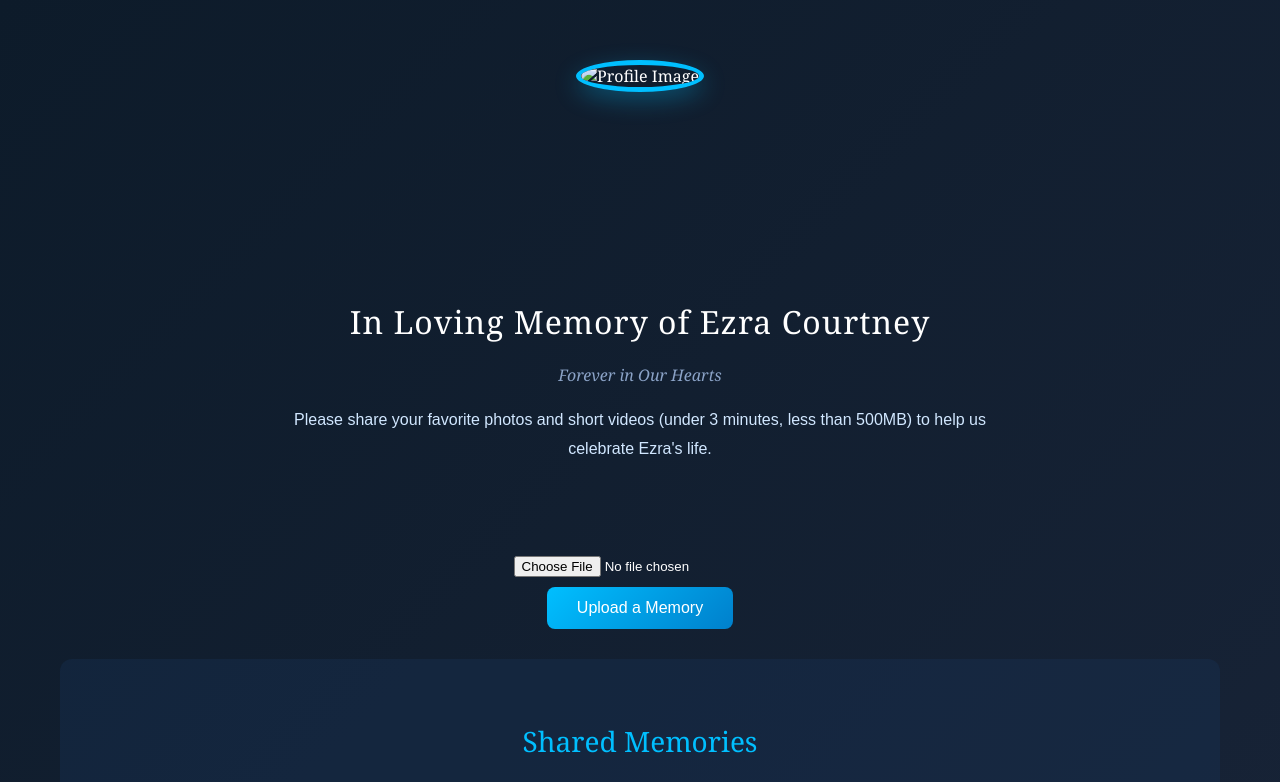
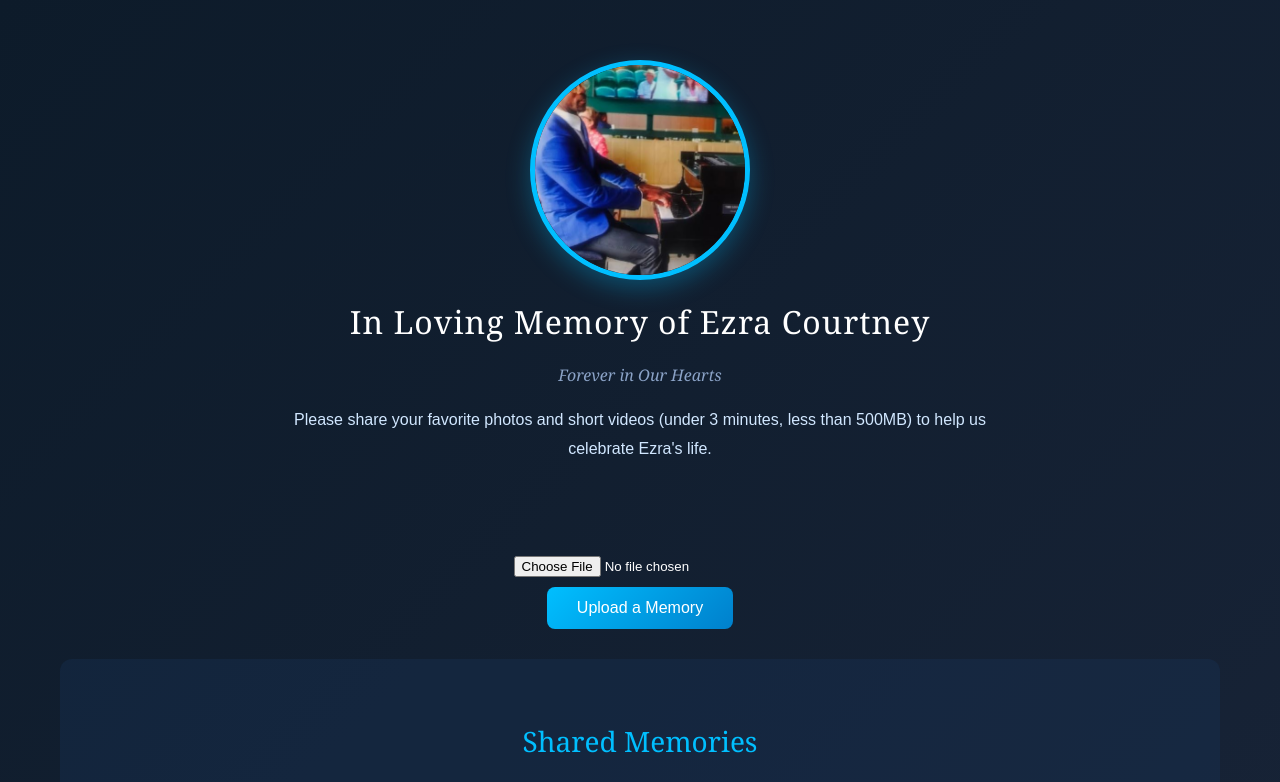
Before and after one commit to EYE-AM-STUDIOS/Ezra, a plain HTML site: page index.html in a window 1280 px wide. Shown: the top 782 px of the page. Drawn offline with Linux system fonts and the light colour scheme.

Commit message:
Update profile image source in index.html

```diff
--- a/index.html
+++ b/index.html
@@ -264,7 +264,7 @@
   <div class="container">
     <header>
       <div class="profile-image-container">
-        <img src="images/profile.jpg" alt="Profile Image" class="profile-image">
+        <img src="profile.jpg" alt="Profile Image" class="profile-image">
       </div>
       <h1>In Loving Memory of Ezra Courtney</h1>
       <p class="dates">Forever in Our Hearts</p>
```
